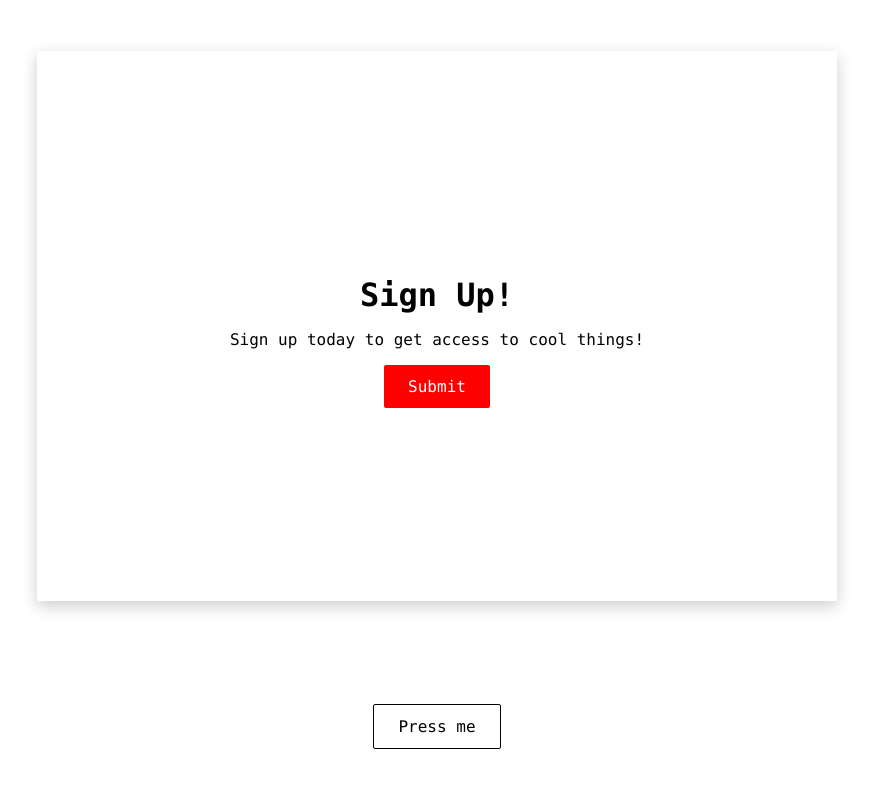
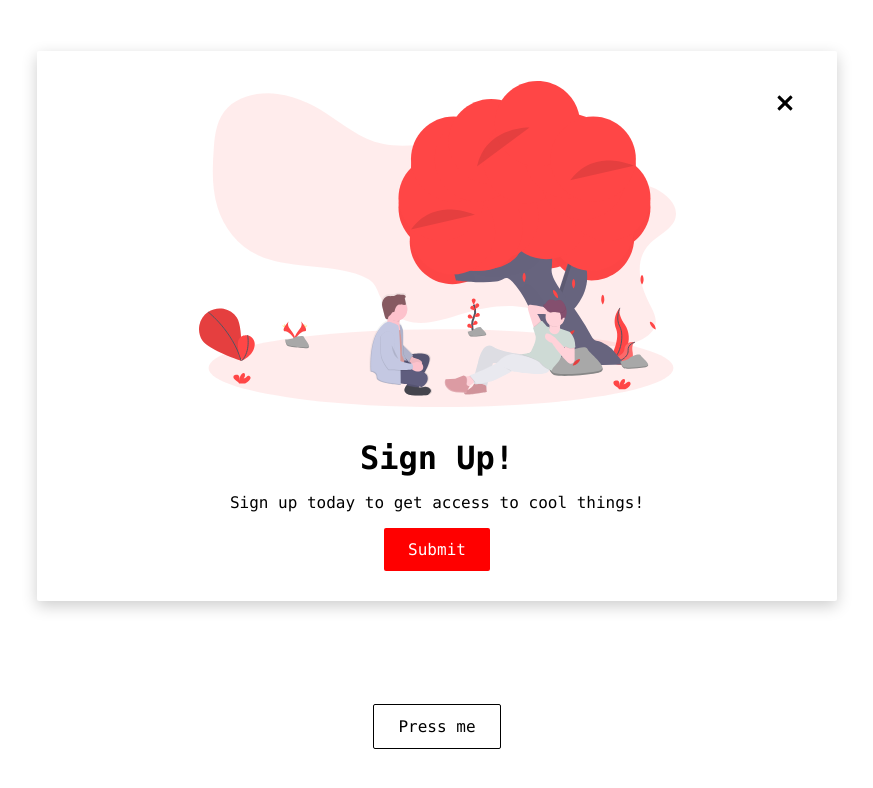
Before and after one commit to kleimaj/emotion-lesson, a React (Create React App) app: page / in a window 1280 px wide. Shown: the top 788 px of the page, without its empty margins (203-1076 px from the left). Built offline with nearby package versions, Linux system fonts and the light colour scheme.

Commit message:
adds modal to signup

```diff
--- a/src/components/Modals.js
+++ b/src/components/Modals.js
@@ -1,6 +1,7 @@
 import React from 'react';
 import styled from '@emotion/styled';
 import { PrimaryButton } from './Buttons';
+import { Illustrations, CloseIcon } from '../assets';
 
 const ModalWrapper = styled.div`
   width: 800px;
@@ -28,12 +29,28 @@ const SignUpText = styled.p`
   text-align: center;
 `;
 
+const CloseModalButton = styled.button`
+  cursor: pointer;
+  background: none;
+  border: none;
+  position: absolute;
+  right: 40px;
+  top: 40px;
+  width: 24px;
+  height: 24px;
+  padding: 0;
+`;
+
 export const SignUpModal = () => {
   return (
     <ModalWrapper>
+      <img src={Illustrations.SignUp} alt='Sign Up!' />
       <SignUpHeader>Sign Up!</SignUpHeader>
       <SignUpText>Sign up today to get access to cool things!</SignUpText>
       <PrimaryButton>Submit</PrimaryButton>
+      <CloseModalButton>
+        <CloseIcon />
+      </CloseModalButton>
     </ModalWrapper>
   );
 };
```
